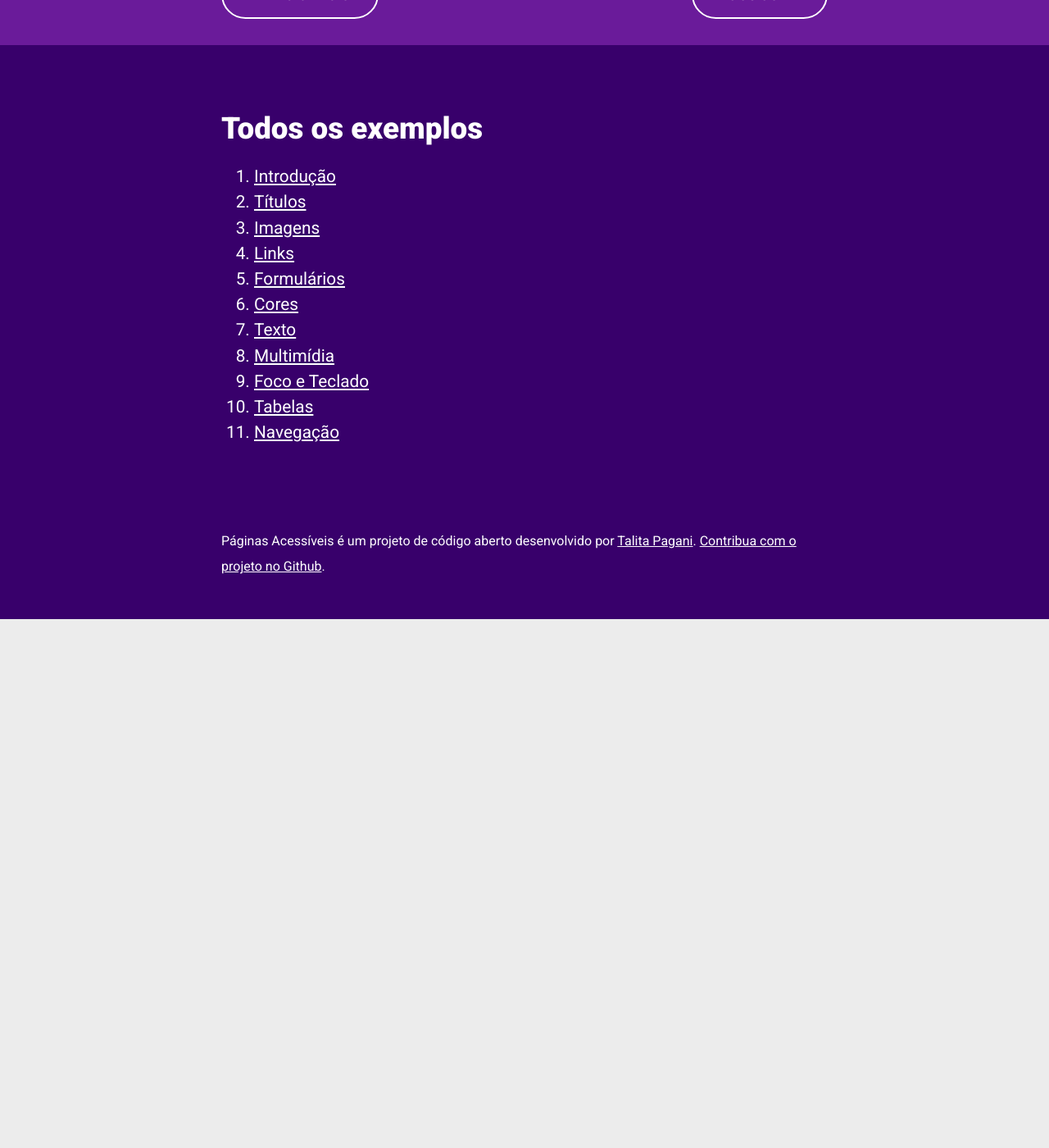
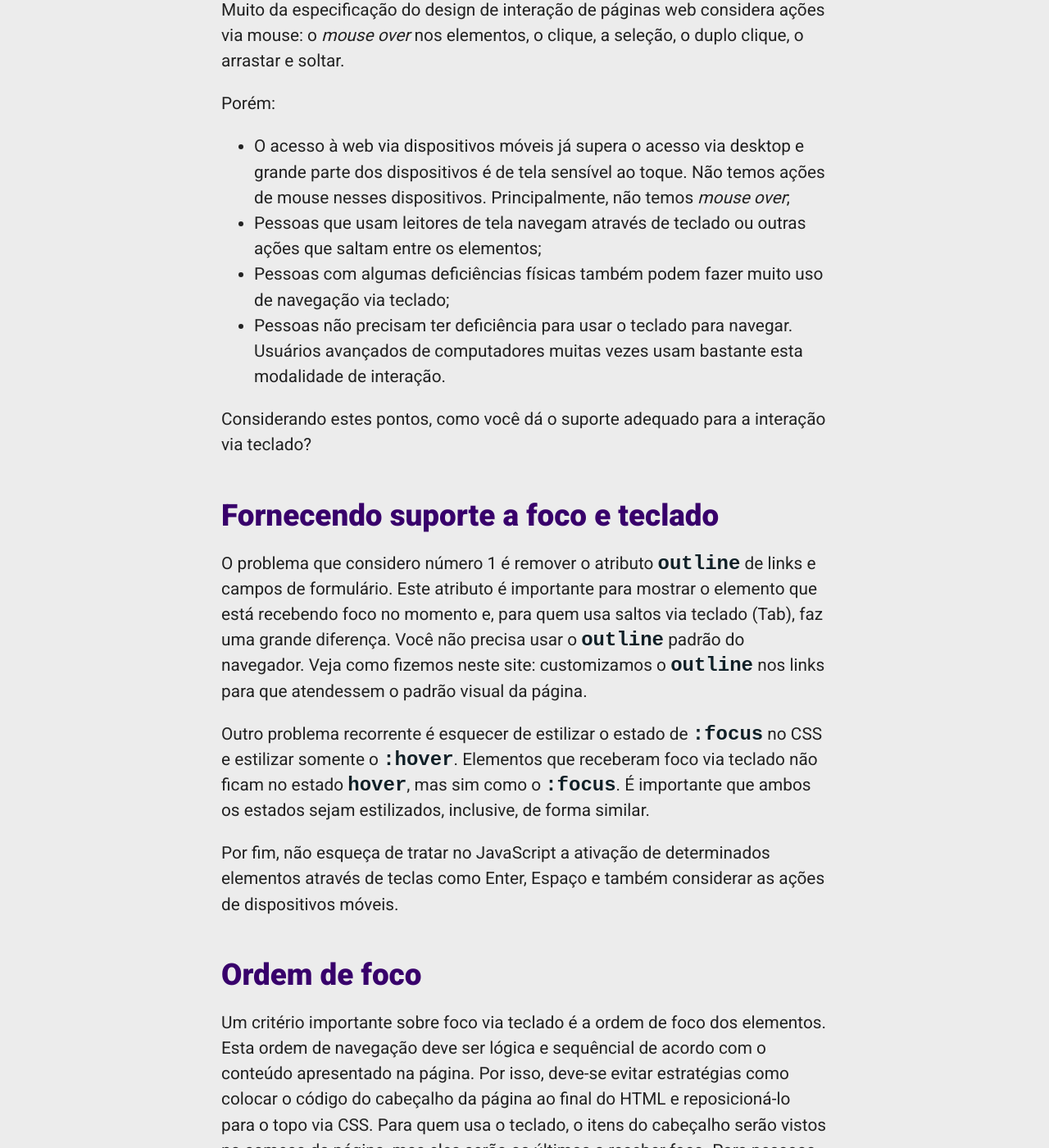
Before and after one commit to talitapagani/paginas-acessiveis, a Jekyll site: the page built from _examples/09-foco.md, in a window 1280 px wide and 1400 px high, scrolled down 374 px. Shown: the whole window at 82% size. Built offline with Jekyll 4.4.1, drawn with Linux system fonts in a browser that asks for light colours; before the commit the page ends 1129 px from its top, so only the background shows below that; some of the changed text lies outside the part shown.

Commit message:
Finish chapter about focus and keyboard

```diff
--- a/_examples/09-foco.md
+++ b/_examples/09-foco.md
@@ -10,3 +10,33 @@ breadcrumb:
   - url: /exemplos
     title: Exemplos
 ---
+
+## As pessoas não usam somente mouse
+
+Muito da especificação do design de interação de páginas web considera ações via mouse: o *mouse over* nos elementos, o clique, a seleção, o duplo clique, o arrastar e soltar.
+
+Porém:
+- O acesso à web via dispositivos móveis já supera o acesso via desktop e grande parte dos dispositivos é de tela sensível ao toque. Não temos ações de mouse nesses dispositivos. Principalmente, não temos *mouse over*;
+- Pessoas que usam leitores de tela navegam através de teclado ou outras ações que saltam entre os elementos;
+- Pessoas com algumas deficiências físicas também podem fazer muito uso de navegação via teclado;
+- Pessoas não precisam ter deficiência para usar o teclado para navegar. Usuários avançados de computadores muitas vezes usam bastante esta modalidade de interação.
+
+Considerando estes pontos, como você dá o suporte adequado para a interação via teclado?
+
+## Fornecendo suporte a foco e teclado
+
+O problema que considero número 1 é remover o atributo `outline` de links e campos de formulário. Este atributo é importante para mostrar o elemento que está recebendo foco no momento e, para quem usa saltos via teclado (Tab), faz uma grande diferença. Você não precisa usar o `outline` padrão do navegador. Veja como fizemos neste site: customizamos o `outline` nos links para que atendessem o padrão visual da página.
+
+Outro problema recorrente é esquecer de estilizar o estado de `:focus` no CSS e estilizar somente o `:hover`. Elementos que receberam foco via teclado não ficam no estado `hover`, mas sim como o `:focus`. É importante que ambos os estados sejam estilizados, inclusive, de forma similar.
+
+Por fim, não esqueça de tratar no JavaScript a ativação de determinados elementos através de teclas como Enter, Espaço e também considerar as ações de dispositivos móveis.
+
+## Ordem de foco
+
+Um critério importante sobre foco via teclado é a ordem de foco dos elementos. Esta ordem de navegação deve ser lógica e sequêncial de acordo com o conteúdo apresentado na página. Por isso, deve-se evitar estratégias como colocar o código do cabeçalho da página ao final do HTML e reposicioná-lo para o topo via CSS. Para quem usa o teclado, o itens do cabeçalho serão vistos no começo da página, mas eles serão os últimos a receber foco. Para pessoas cegas que usam leitores de tela, há também a expectativa de começar a navegação pelos itens de cabeçalho.
+
+<div class="tip">
+  <h3 class="tip-title">Dica</h3>
+
+  <p>Para saber se o seu código está organizado de uma forma lógica para navegação via teclado, desabilite o CSS da página. A ordem do conteúdo ainda faz sentido?</p>
+</div>
```
